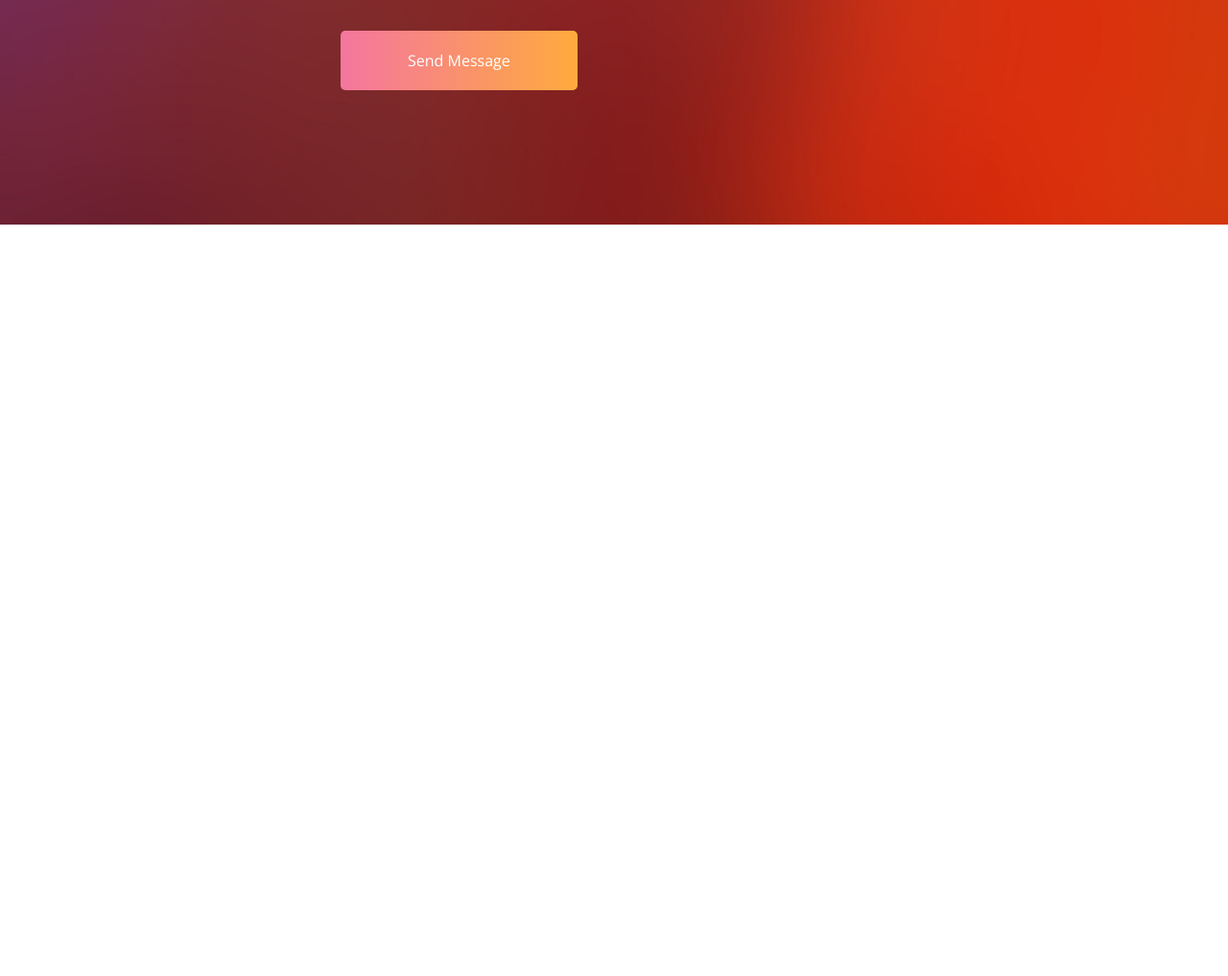
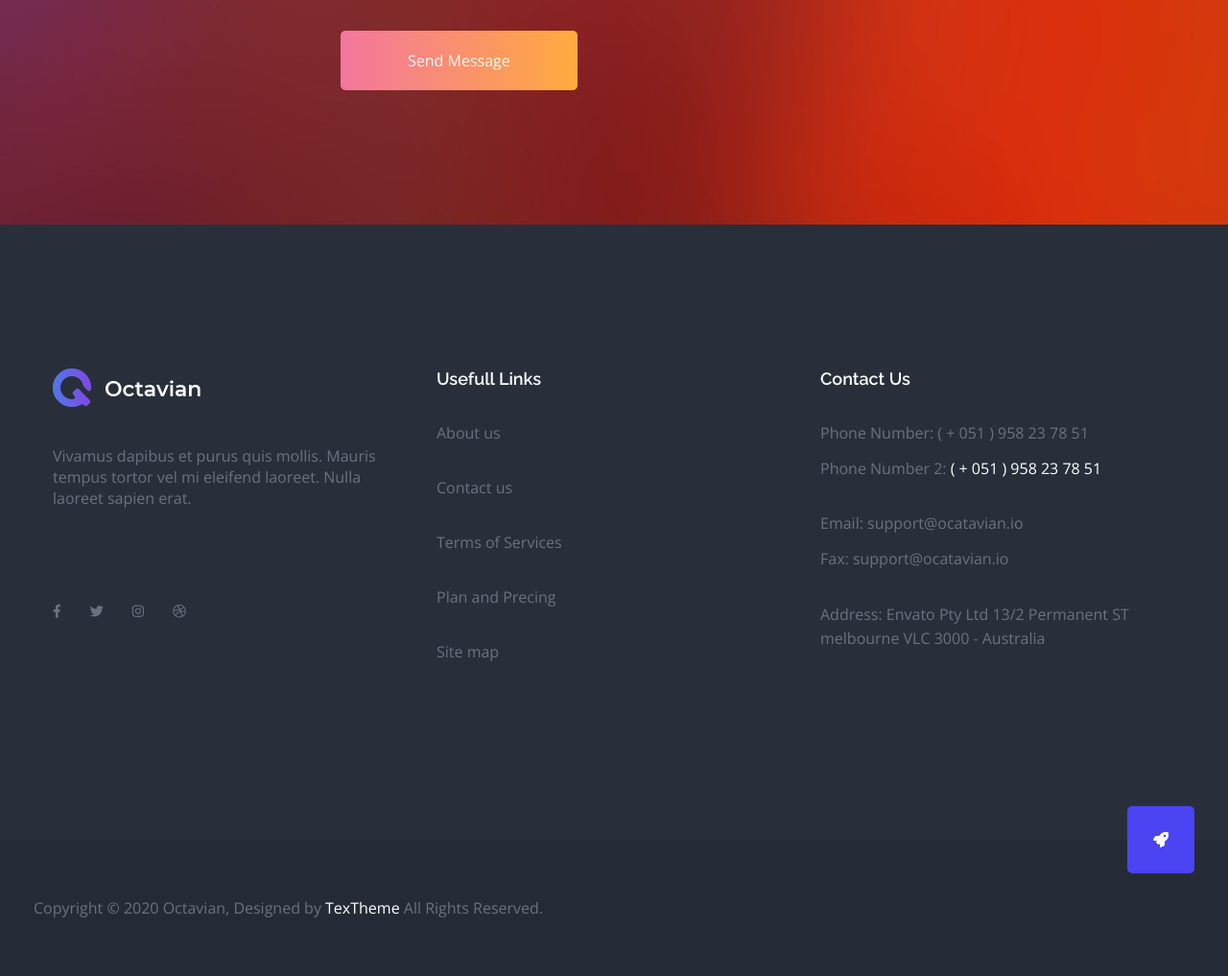
Before and after one commit to thanhkhoa611/cloneweb-2, a plain HTML site: page index.html in a window 1280 px wide. Shown: the part 6056-7073 px from the top of the page at 96% size. Before the commit the page ends 6290 px from the top, so only its background shows below. Drawn offline with nearby package versions, Linux system fonts and the light colour scheme.

Commit message:
upload footer

```diff
--- a/CSS/style.css
+++ b/CSS/style.css
@@ -372,4 +372,102 @@
     border-radius: 5px;
 }
 
-textarea {}
+
+/* footer */
+
+.footer-top {
+    background-color: var(--background-footer);
+    padding: 150px 0
+}
+
+.footer-main {
+    display: flex;
+    gap: 0 30px;
+}
+
+.footer-heading {
+    font-size: 18px;
+    font-weight: 600;
+    color: white;
+    font-family: var(--rale-font);
+}
+
+.footer-text,
+.footer-text a {
+    font-size: 16px;
+    font-weight: 400;
+    color: var(--desc-color);
+}
+
+.footer-col {
+    width: 33.3333%;
+}
+
+.footer-logo {
+    margin-bottom: 40px;
+}
+
+.footer-social {
+    margin-top: 100px;
+    display: flex;
+    gap: 0px 30px;
+}
+
+.social-icon {
+    font-size: 14px;
+    color: var(--desc-color);
+}
+
+.social-icon:hover,
+.footer-link:hover {
+    color: white;
+    cursor: pointer;
+}
+
+.footer-link {
+    display: inline-block;
+}
+
+.footer-item {
+    margin: 35px 0;
+}
+
+.footer-phone1,
+.footer-email {
+    margin-bottom: 15px;
+}
+
+.footer-address {
+    line-height: 1.6;
+}
+
+
+/* footer-bottom */
+
+.footer-bottom {
+    background-color: var(--background-copy);
+}
+
+.footer-container {
+    padding: 60px 0;
+    position: relative;
+}
+
+.footer-rocket {
+    padding: 24px 27px;
+    position: absolute;
+    right: 0;
+    top: 0;
+    transform: translateY(-50%);
+}
+
+.footer-bottom p {
+    font-size: 16px;
+    font-weight: 400;
+    color: var(--desc-color);
+}
+
+.footer-bottom a {
+    color: white;
+    display: inline-block;
+}
--- a/index.html
+++ b/index.html
@@ -306,6 +306,85 @@
                 </div>
             </div>
         </div>
+
+        <div class="footer">
+
+            <div class="footer-top">
+                <div class="container">
+                    <div class="footer-main">
+                        <div class="footer-col">
+                            <div class="footer-logo">
+                                <img src="./img/logo-footer.png" alt="" class="footer-logo--img">
+                            </div>
+                            <p class="footer-text">
+                                Vivamus dapibus et purus quis mollis. Mauris tempus tortor vel mi eleifend laoreet. Nulla laoreet sapien erat.
+                            </p>
+                            <div class="footer-social">
+                                <i class="social-icon fab fa-facebook-f"></i>
+                                <i class="social-icon fab fa-twitter"></i>
+                                <i class="social-icon fab fa-instagram"></i>
+                                <i class="social-icon fab fa-dribbble"></i>
+                            </div>
+                        </div>
+                        <div class="footer-col">
+                            <p class="footer-heading">Usefull Links</p>
+                            <ul class="footer-list">
+                                <li class="footer-item">
+                                    <a href="" class="footer-link footer-text">About us</a>
+                                </li>
+                                <li class="footer-item">
+                                    <a href="" class="footer-link footer-text">Contact us</a>
+                                </li>
+                                <li class="footer-item">
+                                    <a href="" class="footer-link footer-text">Terms of Services</a>
+                                </li>
+                                <li class="footer-item">
+                                    <a href="" class="footer-link footer-text">Plan and Precing</a>
+                                </li>
+                                <li class="footer-item">
+                                    <a href="" class="footer-link footer-text">Site map</a>
+                                </li>
+                            </ul>
+                        </div>
+                        <div class="footer-col">
+                            <p class="footer-heading">Contact Us</p>
+                            <ul class="footer-list">
+                                <li class="footer-item">
+                                    <p class="footer-phone1 footer-text">
+                                        Phone Number: <a href="tel:+ 051 958 23 78 51" class="footer-link">( + 051 ) 958 23 78 51</a>
+                                    </p>
+                                    <p class="footer-phone2 footer-text">
+                                        Phone Number 2: <a href="tel:+ 051 958 23 78 51" style="color:white" class="footer-link">( + 051 ) 958 23 78 51</a>
+                                    </p>
+                                </li>
+                                <li class="footer-item">
+                                    <p class="footer-email footer-text">
+                                        Email: <a href="" class="footer-link">support@ocatavian.io</a>
+                                    </p>
+                                    <p class="footer-fax footer-text">
+                                        Fax: <a href="" class="footer-link">support@ocatavian.io</a>
+                                    </p>
+                                </li>
+                                <li class="footer-item">
+                                    <p class="footer-address footer-text">
+                                        Address: Envato Pty Ltd 13/2 Permanent ST melbourne VLC 3000 - Australia
+                                    </p>
+                                </li>
+                            </ul>
+                        </div>
+                    </div>
+                </div>
+            </div>
+            <div class="footer-bottom">
+                <div class="container footer-container">
+                    <a href="" class="btn btn-primary footer-rocket">
+                        <i class="fas fa-rocket"></i>
+                    </a>
+                    <p>Copyright © 2020 Octavian, Designed by <a href="#">TexTheme</a> All Rights Reserved.</p>
+                </div>
+            </div>
+
+        </div>
     </div>
 </body>
 
```
